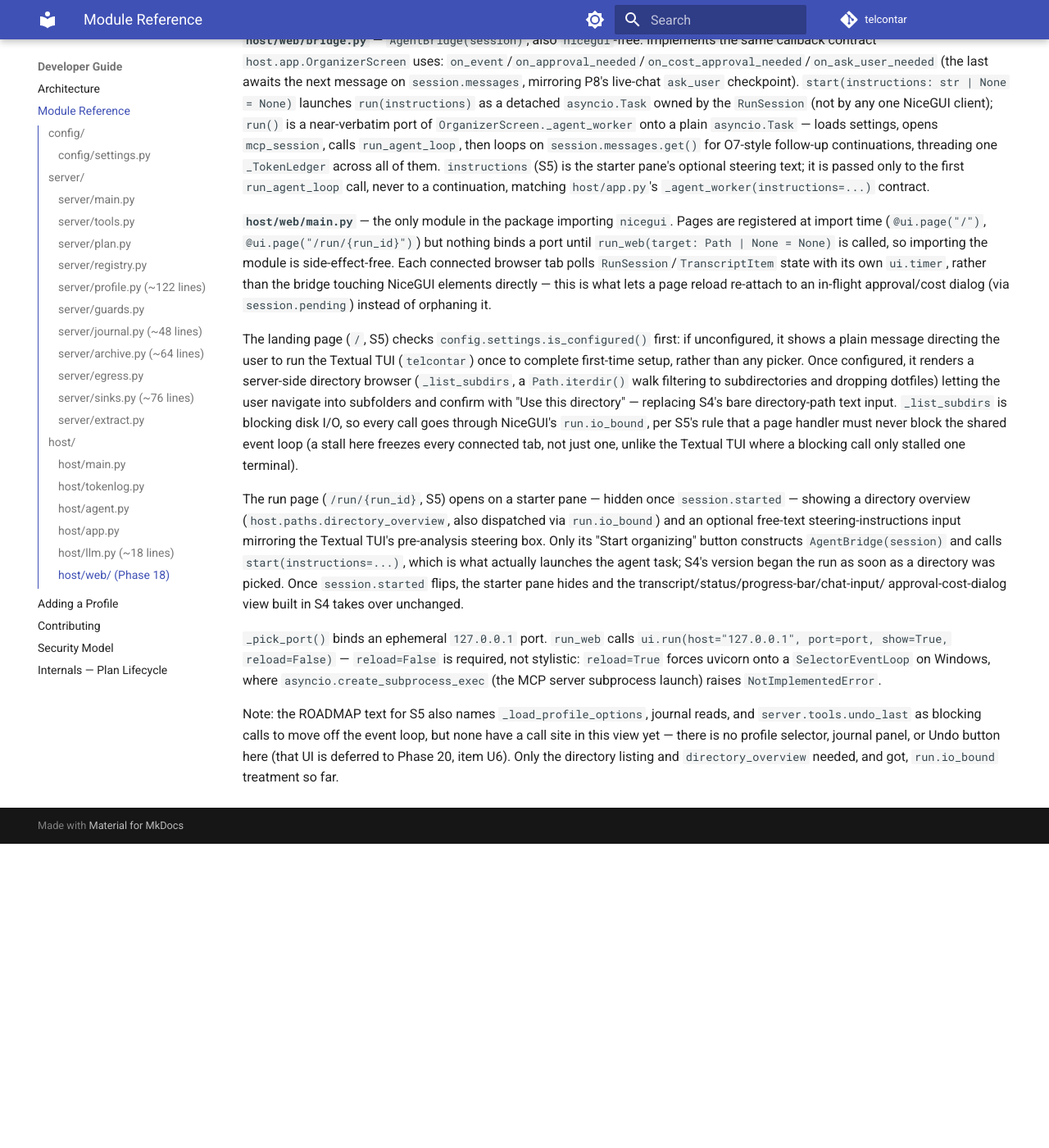
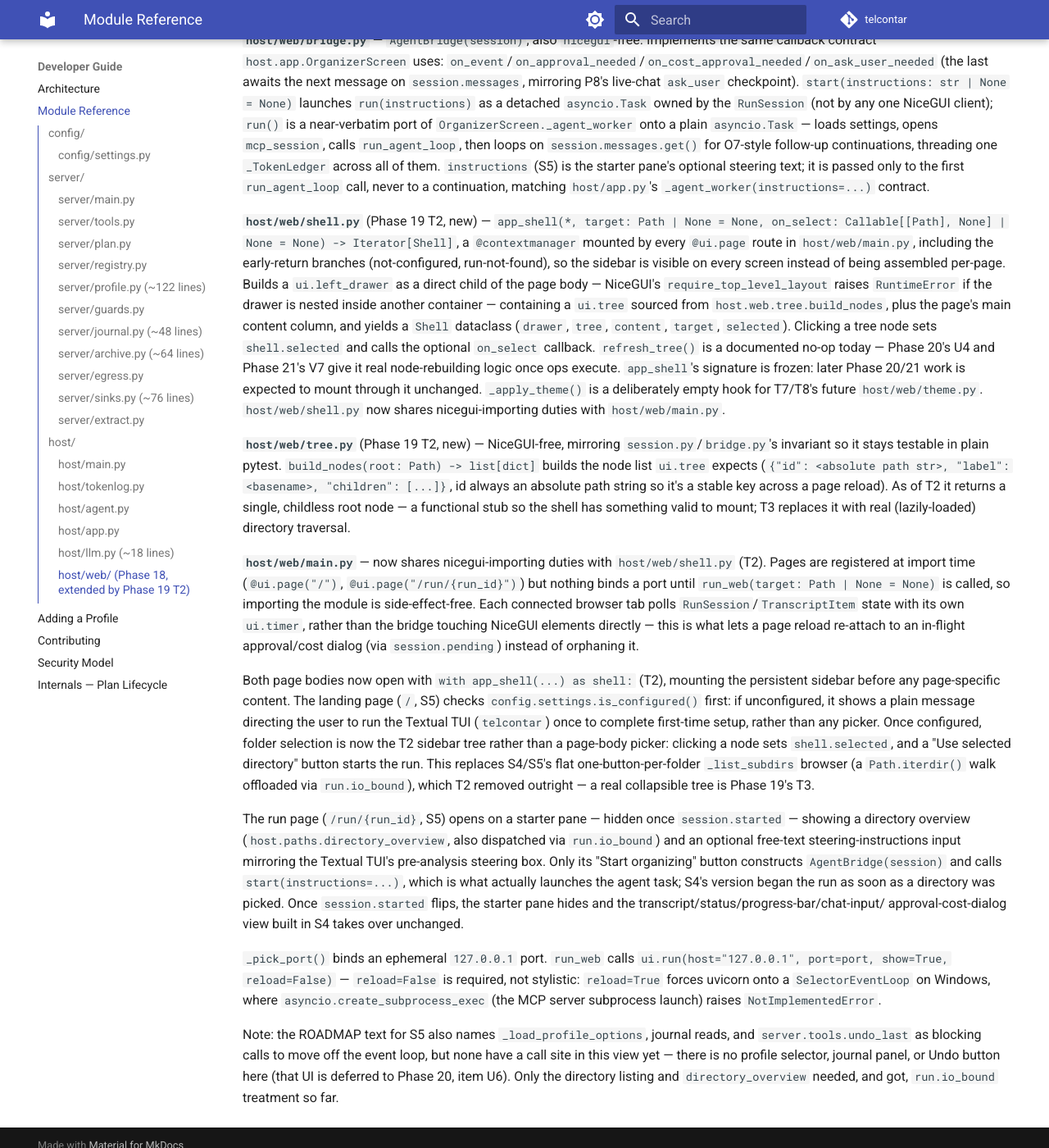
Before and after one commit to reboulip/telcontar, an MkDocs documentation site: the page built from docs/developer/modules.md, in a window 1280 px wide and 1400 px high, scrolled down 16881 px. Shown: the whole window at 82% size. Built offline with MkDocs 1.6.1 and Material for MkDocs 9.7.7, drawn with Linux system fonts in a browser that asks for light colours; comment, search, counter and statistics services are not loaded; before the commit the page ends 17910 px from its top, so only the background shows below that; some of the changed text lies outside the part shown.

Commit message:
feat: add persistent left-sidebar shell to the web UI
T2 — splits host/web/main.py into three files so every route mounts
through one shared layout instead of composing its own bare column:

- host/web/shell.py (new): app_shell() context manager (ui.left_drawer
  + main content column), yielding a Shell handle. Signature is
  frozen — later Phase 20/21 work mounts through it unchanged.
- host/web/tree.py (new): NiceGUI-free node builder for the sidebar
  tree (build_nodes) — a single-root stub for now, real traversal
  follows in T3.
- host/web/main.py: both @ui.page routes, including their
  early-return branches (not-configured, run-not-found), now open
  with `with app_shell(...) as shell:` so the sidebar renders
  everywhere. The old flat one-button-per-folder picker
  (_list_subdirs/listing_column) is gone; folder selection happens by
  clicking the sidebar tree.

Manually verified both routes render without the NiceGUI
top-level-layout RuntimeError that a misplaced ui.left_drawer would
raise.

```diff
--- a/docs/developer/modules.md
+++ b/docs/developer/modules.md
@@ -356,7 +356,7 @@
 
 ---
 
-### `host/web/` (Phase 18)
+### `host/web/` (Phase 18, extended by Phase 19 T2)
 
 **Role:** NiceGUI-based web UI package — the first piece of a planned
 Textual→NiceGUI migration. As of S6, `telcontar --web` (`host/main.py`, lazy import)
@@ -391,24 +391,51 @@
 only to the first `run_agent_loop` call, never to a continuation, matching
 `host/app.py`'s `_agent_worker(instructions=...)` contract.
 
-**`host/web/main.py`** — the only module in the package importing `nicegui`. Pages
-are registered at import time (`@ui.page("/")`, `@ui.page("/run/{run_id}")`) but
-nothing binds a port until `run_web(target: Path | None = None)` is called, so
-importing the module is side-effect-free. Each connected browser tab polls
-`RunSession`/`TranscriptItem` state with its own `ui.timer`, rather than the bridge
-touching NiceGUI elements directly — this is what lets a page reload re-attach to
-an in-flight approval/cost dialog (via `session.pending`) instead of orphaning it.
+**`host/web/shell.py`** (Phase 19 T2, new) — `app_shell(*, target: Path | None =
+None, on_select: Callable[[Path], None] | None = None) -> Iterator[Shell]`, a
+`@contextmanager` mounted by every `@ui.page` route in `host/web/main.py`,
+including the early-return branches (not-configured, run-not-found), so the
+sidebar is visible on every screen instead of being assembled per-page. Builds a
+`ui.left_drawer` as a direct child of the page body — NiceGUI's
+`require_top_level_layout` raises `RuntimeError` if the drawer is nested inside
+another container — containing a `ui.tree` sourced from `host.web.tree.build_nodes`,
+plus the page's main content column, and yields a `Shell` dataclass (`drawer`,
+`tree`, `content`, `target`, `selected`). Clicking a tree node sets `shell.selected`
+and calls the optional `on_select` callback. `refresh_tree()` is a documented no-op
+today — Phase 20's U4 and Phase 21's V7 give it real node-rebuilding logic once ops
+execute. `app_shell`'s signature is frozen: later Phase 20/21 work is expected to
+mount through it unchanged. `_apply_theme()` is a deliberately empty hook for
+T7/T8's future `host/web/theme.py`. `host/web/shell.py` now shares
+nicegui-importing duties with `host/web/main.py`.
 
-The landing page (`/`, S5) checks `config.settings.is_configured()` first: if
-unconfigured, it shows a plain message directing the user to run the Textual TUI
-(`telcontar`) once to complete first-time setup, rather than any picker. Once
-configured, it renders a server-side directory browser (`_list_subdirs`, a
-`Path.iterdir()` walk filtering to subdirectories and dropping dotfiles) letting
-the user navigate into subfolders and confirm with "Use this directory" — replacing
-S4's bare directory-path text input. `_list_subdirs` is blocking disk I/O, so every
-call goes through NiceGUI's `run.io_bound`, per S5's rule that a page handler must
-never block the shared event loop (a stall here freezes every connected tab, not
-just one, unlike the Textual TUI where a blocking call only stalled one terminal).
+**`host/web/tree.py`** (Phase 19 T2, new) — NiceGUI-free, mirroring
+`session.py`/`bridge.py`'s invariant so it stays testable in plain pytest.
+`build_nodes(root: Path) -> list[dict]` builds the node list `ui.tree` expects
+(`{"id": <absolute path str>, "label": <basename>, "children": [...]}`, id always an
+absolute path string so it's a stable key across a page reload). As of T2 it
+returns a single, childless root node — a functional stub so the shell has
+something valid to mount; T3 replaces it with real (lazily-loaded) directory
+traversal.
+
+**`host/web/main.py`** — now shares nicegui-importing duties with
+`host/web/shell.py` (T2). Pages are registered at import time (`@ui.page("/")`,
+`@ui.page("/run/{run_id}")`) but nothing binds a port until `run_web(target: Path |
+None = None)` is called, so importing the module is side-effect-free. Each
+connected browser tab polls `RunSession`/`TranscriptItem` state with its own
+`ui.timer`, rather than the bridge touching NiceGUI elements directly — this is
+what lets a page reload re-attach to an in-flight approval/cost dialog (via
+`session.pending`) instead of orphaning it.
+
+Both page bodies now open with `with app_shell(...) as shell:` (T2), mounting the
+persistent sidebar before any page-specific content. The landing page (`/`, S5)
+checks `config.settings.is_configured()` first: if unconfigured, it shows a plain
+message directing the user to run the Textual TUI (`telcontar`) once to complete
+first-time setup, rather than any picker. Once configured, folder selection is now
+the T2 sidebar tree rather than a page-body picker: clicking a node sets
+`shell.selected`, and a "Use selected directory" button starts the run. This
+replaces S4/S5's flat one-button-per-folder `_list_subdirs` browser (a
+`Path.iterdir()` walk offloaded via `run.io_bound`), which T2 removed outright — a
+real collapsible tree is Phase 19's T3.
 
 The run page (`/run/{run_id}`, S5) opens on a starter pane — hidden once
 `session.started` — showing a directory overview (`host.paths.directory_overview`,
```
Also changed, not shown: .claude/skills/test-select/SKILL.md (+3 -2 lines), ROADMAP.md (+1 -1 lines), docs/developer/architecture.md (+31 -10 lines), 4 other files.
